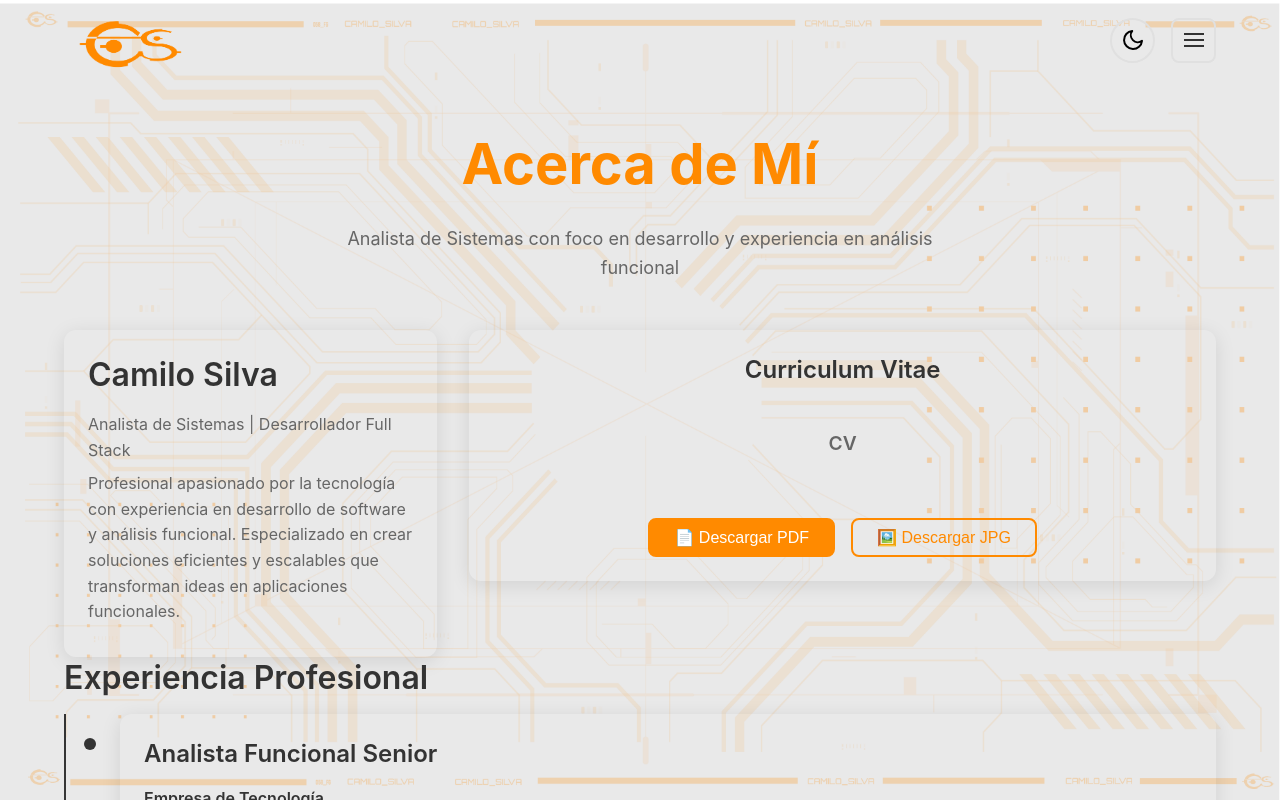
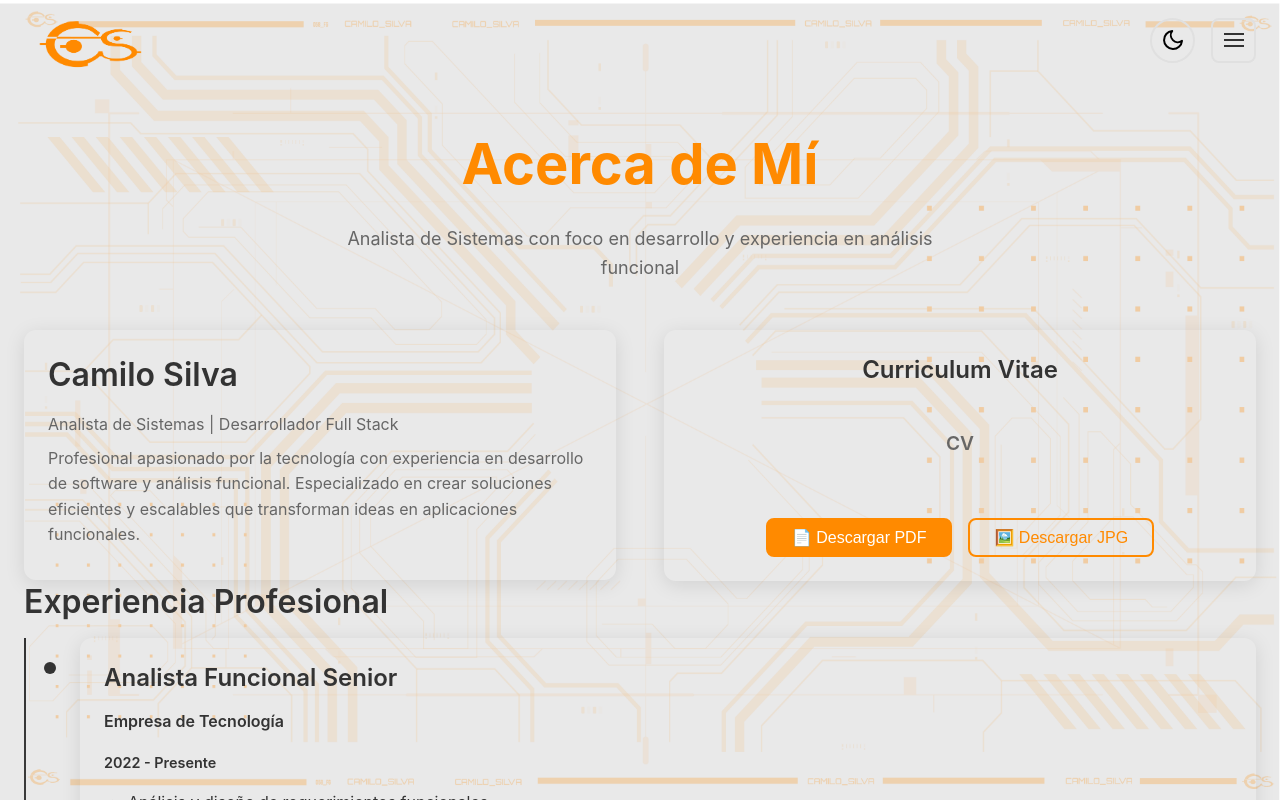
Before and after one commit to Camilo-Silva/PortfolioCamiloSilva, an Angular app: page /acerca-de in a window 1280 px wide. Built offline with nearby package versions, Linux system fonts and the light colour scheme.

Commit message:
mejora en fondos del textarea e inputs del form

```diff
--- a/src/app/pages/about/about.component.html
+++ b/src/app/pages/about/about.component.html
@@ -1,5 +1,5 @@
 <section class="about">
-  <div class="container">
+  <div class="about-container">
     <!-- Header -->
     <header class="about-header">
       <h1 class="section-title">Acerca de Mí</h1>
--- a/src/app/pages/about/about.component.scss
+++ b/src/app/pages/about/about.component.scss
@@ -3,6 +3,15 @@
   padding: var(--spacing-2xl) 0 calc(var(--spacing-2xl) * 2); // Padding inferior doble para más espacio
   background-color: transparent;
   position: relative; // Configuración estándar para todas las páginas
+
+  // Contenedor principal con max-width
+  .about-container {
+    max-width: 1500px;
+    margin: 0 auto;
+    width: 100%;
+    padding: 0 var(--spacing-lg); // Padding interno para no tocar los bordes
+    box-sizing: border-box;
+  }
 
   // Header section styles
   .about-header {
@@ -63,9 +72,10 @@
 
   .profile-section {
     display: grid;
-    grid-template-columns: 1fr 2fr;
-    gap: 2rem;
+    grid-template-columns: 1fr 1fr;
+    gap: var(--spacing-2xl);
     align-items: start;
+    width: 100%;
 
     @media (max-width: 768px) {
       grid-template-columns: 1fr;
@@ -77,6 +87,7 @@
       padding: 1.5rem;
       border-radius: 12px;
       box-shadow: 0 4px 20px rgba(0, 0, 0, 0.1);
+      justify-self: start; // Alineado al margen izquierdo
 
       h3 {
         margin-bottom: 1rem;
@@ -100,17 +111,19 @@
       padding: 1.5rem;
       border-radius: 12px;
       box-shadow: 0 4px 20px rgba(0, 0, 0, 0.1);
+      justify-self: right; // Alineado al margen derecho
+      width: 100%; // Usar todo el ancho disponible de su columna
 
       h3 {
         margin-bottom: 1rem;
         color: var(--text-primary);
-        text-align: center;
+        text-align: center; // Cambiar de center a right
       }
 
       .cv-preview {
         display: flex;
         flex-direction: column;
-        align-items: center;
+        align-items: center; // Cambiar de center a flex-start
         gap: 1rem;
 
         .cv-thumbnail {
@@ -130,7 +143,7 @@
           display: flex;
           gap: 1rem;
           flex-wrap: wrap;
-          justify-content: center;
+          justify-content: flex-end;
 
           @media (max-width: 480px) {
             flex-direction: column;
@@ -170,7 +183,7 @@
         // Mensaje de feedback para descargas
         .download-feedback {
           margin-top: var(--spacing-md);
-          text-align: center;
+          text-align: right; // Cambiar de center a right
 
           p {
             margin: 0;
@@ -339,30 +352,69 @@
   }
 
   .education-list {
-    grid-template-columns: 1fr;
+    grid-template-columns: repeat(auto-fit, minmax(300px, 1fr));
+    gap: 2rem;
 
     .education-item {
       background: var(--card-background);
       padding: 1.5rem;
       border-radius: 12px;
       box-shadow: 0 4px 20px rgba(0, 0, 0, 0.1);
+      transition: transform var(--transition-base), box-shadow var(--transition-base);
+      border: 1px solid var(--border-color);
 
-      .degree {
+      &:hover {
+        transform: translateY(-2px);
+        box-shadow: 0 8px 25px rgba(0, 0, 0, 0.15);
+      }
+
+      h3 {
         font-size: 1.2rem;
         font-weight: 700;
         color: var(--primary-color);
-        margin-bottom: 0.5rem;
+        margin-bottom: 0.8rem;
+        margin-top: 0;
       }
 
       .institution {
         font-weight: 600;
-        margin-bottom: 0.3rem;
+        color: var(--text-primary);
+        margin-bottom: 0.5rem;
+        margin-top: 0;
       }
 
-      .year {
-        color: var(--secondary-color);
+      .period {
+        color: var(--text-secondary);
         font-weight: 600;
         font-size: 0.9rem;
+        margin: 0;
+        background: var(--background-color);
+        padding: 0.3rem 0.8rem;
+        border-radius: 20px;
+        display: inline-block;
+      }
+    }
+
+    // Responsividad para educación
+    @media (max-width: 768px) {
+      grid-template-columns: 1fr;
+      gap: 1.5rem;
+    }
+
+    @media (max-width: 480px) {
+      gap: 1rem;
+
+      .education-item {
+        padding: 1rem;
+
+        h3 {
+          font-size: 1.1rem;
+        }
+
+        .period {
+          font-size: 0.8rem;
+          padding: 0.2rem 0.6rem;
+        }
       }
     }
   }
--- a/src/app/pages/contact/contact.component.html
+++ b/src/app/pages/contact/contact.component.html
@@ -1,5 +1,5 @@
 <section class="contact">
-  <div class="container">
+  <div class="contact-container">
     <!-- Header -->
     <header class="contact-header">
       <h1 class="section-title">Contacto</h1>
--- a/src/app/pages/contact/contact.component.scss
+++ b/src/app/pages/contact/contact.component.scss
@@ -3,6 +3,15 @@
   padding: var(--spacing-2xl) 0 calc(var(--spacing-2xl) * 2); // Padding inferior doble para más espacio
   background-color: transparent;
   position: relative; // Configuración estándar para todas las páginas
+
+  // Contenedor principal con max-width
+  .contact-container {
+    max-width: 1500px;
+    margin: 0 auto;
+    width: 100%;
+    padding: 0 var(--spacing-lg); // Padding interno para no tocar los bordes
+    box-sizing: border-box;
+  }
 
   .contact-header {
     text-align: center;
@@ -59,7 +68,8 @@
 
     .social-links {
       display: grid;
-      grid-template-columns: repeat(auto-fit, minmax(140px, 1fr));
+      // grid-template-columns: repeat(auto-fit, minmax(140px, 1fr));
+      grid-template-columns: 1fr 1fr;
       gap: 1rem;
       margin-bottom: 2rem;
 
@@ -225,7 +235,7 @@
           border: 2px solid var(--border-color);
           border-radius: 8px;
           font-size: 1rem;
-          background: var(--background-color);
+          background: var(--form-contact);
           color: var(--text-color);
           transition: all 0.3s ease;
 
@@ -367,6 +377,16 @@
     }
   }
 }
+// Responsive mejoras
+@media (max-width: 768px) {
+  :host {
+    .contact {
+      .social-links {
+        gap: 0.75rem; // Reducir gap en tablets
+      }
+    }
+  }
+}
 
 // Responsive mejoras
 @media (max-width: 480px) {
--- a/src/app/pages/home/home.component.html
+++ b/src/app/pages/home/home.component.html
@@ -1,5 +1,5 @@
 <section class="home">
-  <div class="container">
+  <div class="home-container">
     <!-- Header interno como las otras páginas -->
     <header class="home-header">
       <!-- Puedes dejar este header vacío o con contenido mínimo -->
--- a/src/app/pages/home/home.component.scss
+++ b/src/app/pages/home/home.component.scss
@@ -7,6 +7,18 @@
 
   // Todas las reglas están definidas en styles.scss globalmente
   // No necesitamos sobrescribir aquí para evitar conflictos
+
+  // Contenedor principal con max-width
+  .home-container {
+    max-width: 1500px;
+    margin: 0 auto;
+    width: 100%;
+    flex: 1;
+    display: flex;
+    flex-direction: column;
+    padding: 0 var(--spacing-lg); // Padding interno para no tocar los bordes
+    box-sizing: border-box;
+  }
 
   .home-header {
     text-align: center;
--- a/src/app/pages/projects/projects.component.html
+++ b/src/app/pages/projects/projects.component.html
@@ -1,5 +1,5 @@
 <section class="projects">
-  <div class="container">
+  <div class="projects-container">
     <header class="projects-header">
       <h1 class="section-title">Mis Proyectos</h1>
       <p class="section-description">
--- a/src/app/pages/projects/projects.component.scss
+++ b/src/app/pages/projects/projects.component.scss
@@ -3,6 +3,13 @@
   padding: var(--spacing-2xl) 0 calc(var(--spacing-2xl) * 2); // Padding inferior doble para más espacio
   background-color: transparent;
   position: relative; // Configuración estándar para todas las páginas
+
+  // Contenedor principal con max-width
+  .projects-container {
+    max-width: 1500px;
+    margin: 0 auto;
+    width: 100%;
+  }
 
   .projects-header {
     text-align: center;
@@ -32,6 +39,9 @@
     grid-template-columns: 1fr 1fr;
     gap: var(--spacing-2xl);
     align-items: start;
+    width: 100%;
+    padding: 0 var(--spacing-lg); // Padding interno para no tocar los bordes
+    box-sizing: border-box;
 
     .projects-list {
       position: relative;
--- a/src/app/projects/project-list/project-list.component.scss
+++ b/src/app/projects/project-list/project-list.component.scss
@@ -2,8 +2,7 @@
   display: flex;
   flex-direction: column;
   gap: var(--spacing-xl);
-  max-width: 600px;
-
+  width: 100%;
 }
 
 .project-item {
--- a/src/app/shared/header/header.component.scss
+++ b/src/app/shared/header/header.component.scss
@@ -27,7 +27,7 @@
   }
 
   .header-container {
-    max-width: 1200px;
+    max-width: 2000px;
     margin: 0 auto;
     padding: 0 var(--spacing-lg);
     height: var(--header-height);
--- a/src/styles.scss
+++ b/src/styles.scss
@@ -13,6 +13,7 @@
   --accent-color: #ff8a00;
   --accent-hover: #ff8a00;
   --border-color: #e0e0e0;
+  --form-contact: #f0f0f0; // Color for contact form background
   --shadow: 0 2px 10px rgba(0, 0, 0, 0.1);
 
   // Typography
@@ -59,6 +60,7 @@
   --accent-color: #4a9eff;
   --accent-hover: #66b3ff;
   --border-color: #404040;
+  --form-contact: #2d3d70;
   --shadow: 0 2px 10px rgba(0, 0, 0, 0.3);
 
   // Background images
@@ -232,6 +234,9 @@ app-contact {
   position: relative;
   height: 100vh; // Altura fija del viewport
   overflow: hidden; // Ocultar el scroll principal
+  max-width:  1500px; // Ancho máximo para mantener el contenido centrado
+  margin: 0 auto; // Centrar horizontalmente
+
 }
 
 // Configuración estándar para todos los contenedores principales con scroll interno
```
